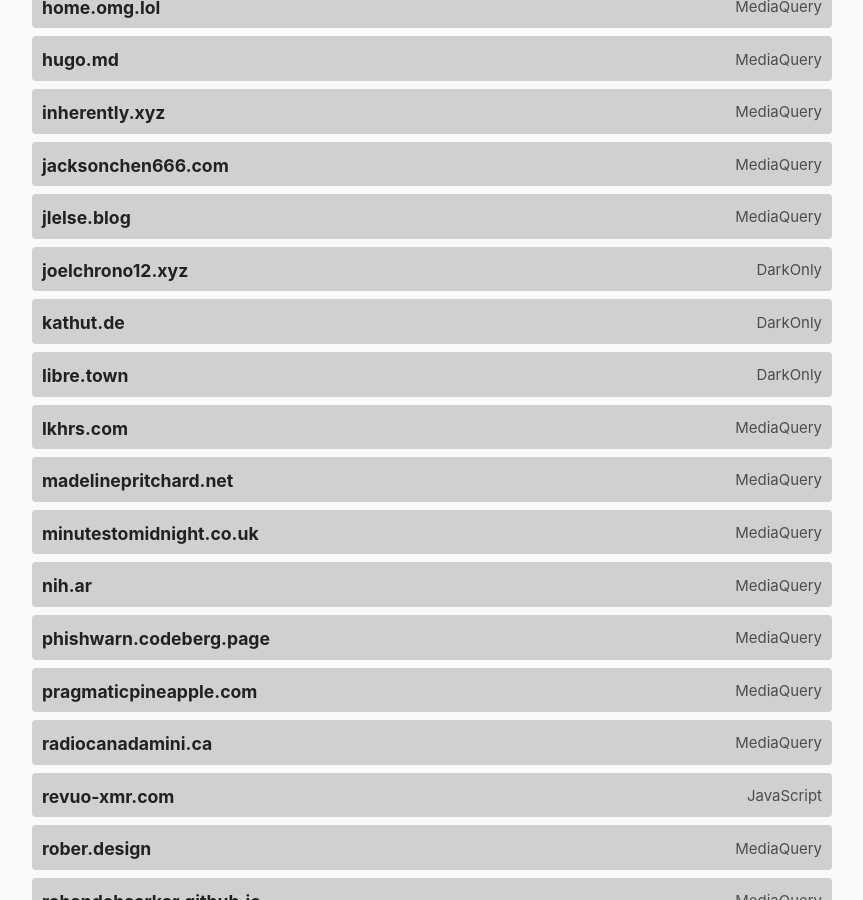
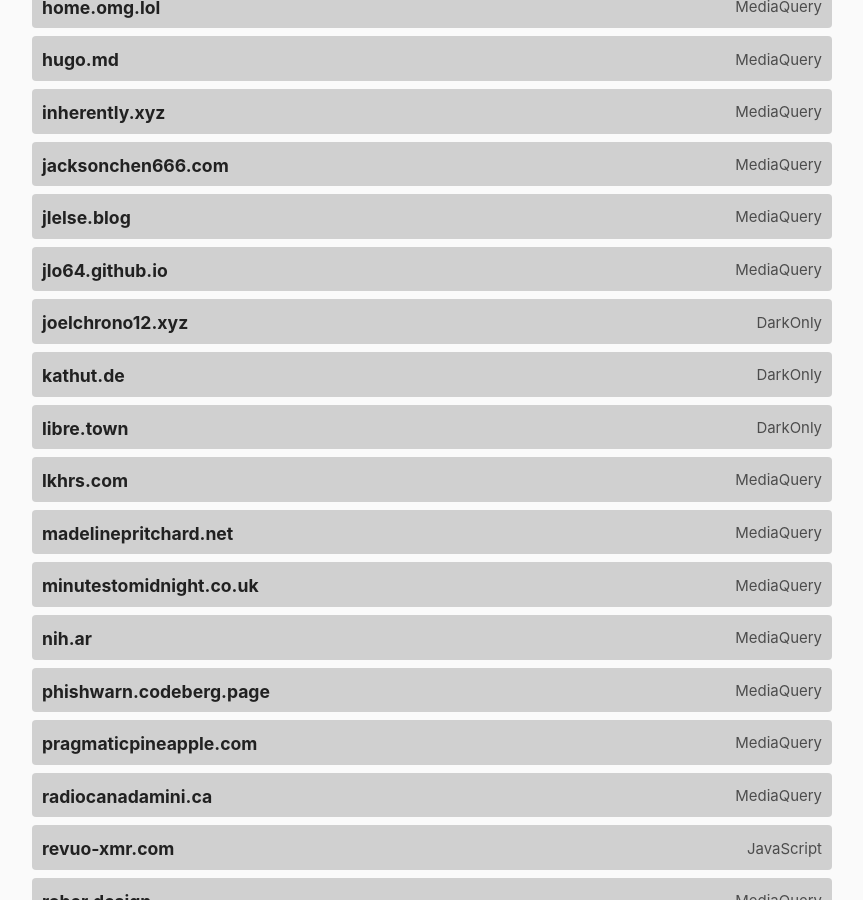
Before and after one commit to katherinek727/darktheme.club, a Jekyll site: the page built from index.md, in a window 1280 px wide and 900 px high, scrolled down 2059 px. Shown: the whole window, without its empty margins (208-1071 px from the left). Built offline with Jekyll 4.4.1, drawn with Linux system fonts in a browser that asks for light colours.

Commit message:
Update sites.yml

```diff
--- a/_data/sites.yml
+++ b/_data/sites.yml
@@ -152,6 +152,11 @@
   url: https://jlelse.blog/
   method: mediaquery
   last_checked: 2022-07-16
+
+- domain: jlo64.github.io
+  url: https://jlo64.github.io/
+  method: mediaquery
+  last_checked: 2023-05-06
 
 - domain: joelchrono12.xyz
   url: https://joelchrono12.xyz
```
